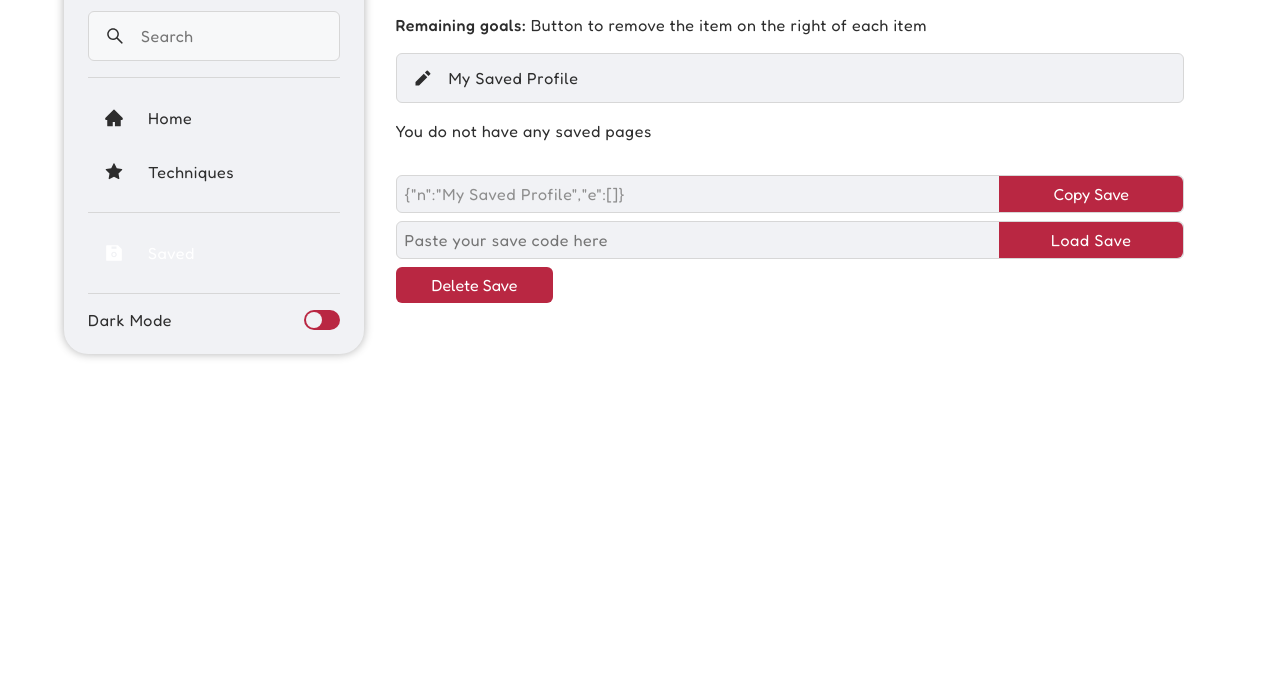
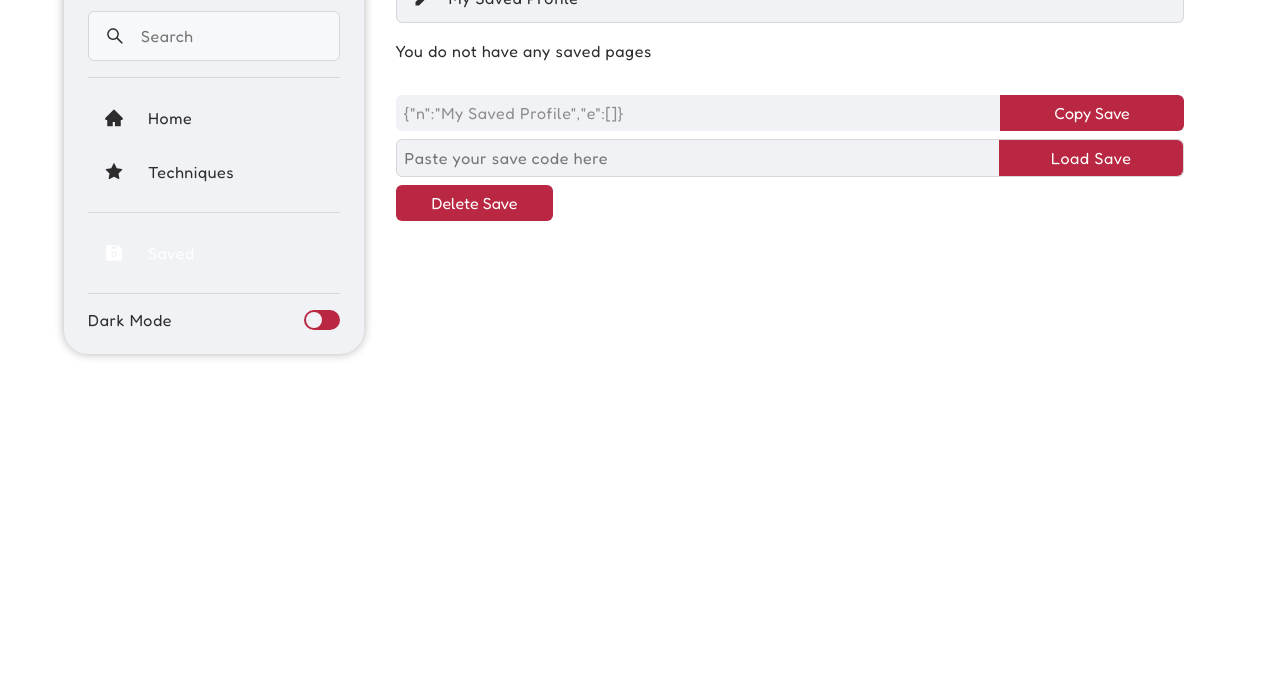
Before and after one commit to robchendev/Guitardex_old, a Gatsby site: page /saved in a window 1280 px wide. Shown: the part 125-800 px from the top of the page. Built offline with nearby package versions, Linux system fonts and the light colour scheme; Gatsby itself is replaced by a stand-in of ours.

Commit message:
fixed bugs, refactored code and made everything look better

```diff
--- a/src/pages/saved.js
+++ b/src/pages/saved.js
@@ -1,4 +1,4 @@
-import React, { Component, useCallback, useEffect, useState } from "react"
+import React, { useEffect, useState } from "react"
 import Layout from "../components/Layout/Layout"
 import styled from "@emotion/styled"
 import { useLocation } from "@reach/router";
@@ -48,8 +48,8 @@ const TechniqueList = styled.ul`
 
 `
 
-const SavedTechnique = styled(Link)`
-  color: #fff !important;
+// Remove stuff from here
+const SavedTechnique = styled.div`
   background-color: var(--color-bg, ${COLORS.bg.light}) !important;
   transition: 0.3s;
   :hover {
@@ -58,8 +58,8 @@ const SavedTechnique = styled(Link)`
     margin-left: 1em;
   }
   color: var(--color-text, ${COLORS.text.light}) !important;
-  border-radius: calc(${v.borderRadius}*2);
-  padding: ${v.mdSpacing} !important;
+  border-radius: ${v.borderRadius};
+
   user-select: none;
   position: relative;
   width: 100%;
@@ -87,7 +87,7 @@ const SaveNameInput = styled.div`
   display: flex;
   margin-bottom: 1em;
 `
-export const SaveNameIcon = styled.button`
+const SaveNameIcon = styled.button`
   ${btnReset};
   padding: calc(${v.mdSpacing} - 2px) ${v.mdSpacing};
   display: flex;
@@ -96,12 +96,10 @@ export const SaveNameIcon = styled.button`
     font-size: 20px;
   }
 `
-
 const ExportSave = styled.div`
   background: var(--color-bg, ${COLORS.bg.light});
-  border: 1px solid var(--color-bg3, ${COLORS.bg3.light});
   border-radius: ${v.borderRadius};
-  textarea, input {
+  textarea {
     resize: none;
     white-space: nowrap;
     width:100%;
@@ -113,15 +111,10 @@ const ExportSave = styled.div`
     outline: none;
     border: none;
     background: transparent;
+    color: ${COLORS.placeholder};
     ::-webkit-scrollbar {
       display: none;
     }
-  }
-  input {
-    color: inherit;
-  }
-  textarea {
-    color: ${COLORS.placeholder};
   }
   button {
     width:30%;
@@ -135,6 +128,40 @@ const ExportSave = styled.div`
   align-items:center;
   margin-bottom: ${v.smSpacing};
 `
+const ImportSave = styled.div`
+  background: var(--color-bg, ${COLORS.bg.light});
+  border-radius: ${v.borderRadius};
+  border: 1px solid var(--color-bg3, ${COLORS.bg3.light});
+  input {
+    resize: none;
+    white-space: nowrap;
+    width:100%;
+    padding: 0 ${v.smSpacing};
+    font-family: inherit;
+    letter-spacing: inherit;
+    font-size: 16px;
+    width: 100%;
+    outline: none;
+    border: none;
+    background: transparent;
+    color: inherit;
+    ::-webkit-scrollbar {
+      display: none;
+    }
+  }
+  button {
+    width:30%;
+    padding: ${v.smSpacing};
+    color: #fff;
+    background-color: var(--color-primary, ${COLORS.primary.light});
+    border: none;
+    border-radius: 0 ${v.borderRadius} ${v.borderRadius} 0;
+  }
+  display: flex;
+  align-items:center;
+  margin-bottom: ${v.smSpacing};
+`
+
 // This is bad practice. Change it.
 const LinkButton = styled(Link)`
   color: #fff !important;
@@ -160,15 +187,24 @@ const DeleteButton = styled.button`
 `
 
 const Saved = () => {
+
+  const hasDuplicates = (array) => {
+    return (new Set(array)).size !== array.length;
+  }
+
   let savedObj = {
     "n": "My Saved Profile",
     "e": []
   }
-  if (typeof window !== `undefined`) {
-    if (localStorage.getItem('save')) {
+
+  if (typeof window !== `undefined` && localStorage.getItem('save')) {
     try {
       const saveCheck = JSON.parse(localStorage.getItem('save'))
 
+      // techniques array has duplicate ids
+      if (hasDuplicates(saveCheck.e)) {
+        throw new Error("Import code has duplicate ID")
+      }
       // both NAME and ELEMENTS ARRAY are in the wrong format
       if (typeof saveCheck.n !== 'string' &&
         Object.prototype.toString.call(saveCheck.e) !== '[object Array]') {
@@ -188,49 +224,54 @@ const Saved = () => {
         savedObj = JSON.parse(localStorage.getItem('save'))
       }
     } catch (error) {
-        alert("Invalid save profile detected. Clearing save to prevent site crash.")
-      }
+      alert("Invalid save profile detected. Clearing save to prevent site crash.\n" + error)
     }
   }
 
-
   const [savedObjState, setSavedObjState] = useState(savedObj)
-  const [savedTechniques, setSavedTechniques] = useState(savedObjState.e)
+  const [techniques, setTechniques] = useState(savedObjState.e)
+  const [name, setName] = useState(savedObjState.n)
 
   useEffect(() => {
-    setSavedTechniques(savedObjState.e)
-    localStorage.setItem('save', JSON.stringify(savedObjState))
-    document.getElementById("exportText").value = localStorage.getItem('save')
+    setTechniques(savedObjState.e)
+    setName(savedObjState.n)
+    console.log("savedObjState useEffect")
   }, [savedObjState])
 
-  // Will run everytime savedTechniques is changed
   useEffect(() => {
-    let newSavedObj = {
-      "n": savedObjState.n,
-      "e": savedTechniques
-    }
-    setSavedObjState(newSavedObj)
-  }, [savedTechniques])
+    let newSavedObj = { "n": savedObjState.n, "e": techniques }
+    localStorage.setItem('save', JSON.stringify(newSavedObj))
+    document.getElementById("exportText").value = JSON.stringify(newSavedObj)
+  }, [savedObjState.n, techniques])
 
-  const [name, setName] = useState(savedObj.n)
   useEffect(() => {
-    let newSavedObj = {
-      "n": name,
-      "e": savedObj.e
-    }
-    setSavedObjState(newSavedObj) // make save into a CONST VARIABLE later
-  }, [name]);
+    let newSavedObj = { "n": name, "e": savedObjState.e }
+    localStorage.setItem('save', JSON.stringify(newSavedObj))
+    document.getElementById("exportText").value = JSON.stringify(newSavedObj)
+  }, [name, savedObjState.e]);
+
   const handleNameChange = (e) => {
     setName(e.target.value);
   }
+
+  const remindValidSave = () => {
+    document.getElementById("importText").value = ""
+    document.getElementById("importText").placeholder = "Please use a valid save"
+  }
+  const resetValidSave = () => {
+    document.getElementById("importText").value = ""
+    document.getElementById("importText").placeholder = "Paste your save code here"
+    document.getElementById("importText").placeholder = "Paste your save code here"
+  }
+
   const exportSave = () => {
-    // This is delayed by one character input, SHOULD BE FIXED NOW
     navigator.clipboard.writeText(localStorage.getItem('save'))
     document.getElementById("copyButton").innerHTML = "Copied!"
     setTimeout(() => {
       document.getElementById("copyButton").innerHTML = "Copy Save"
     }, 2 * 1000);
   }
+
   const importSave = () => {
     try {
       if (document.getElementById("importText").value) {
@@ -238,78 +279,73 @@ const Saved = () => {
         if (newSavedObj.n.length > 100) {
           newSavedObj.n = newSavedObj.n.substring(0, 97) + "..."
         }
-        localStorage.setItem('save', JSON.stringify(newSavedObj))
-        setName(JSON.parse(localStorage.getItem('save')).n)
-        setSavedObjState(JSON.parse(localStorage.getItem('save')))
-        document.getElementById("importText").value = ""
+        if (hasDuplicates(newSavedObj.e)) {
+          remindValidSave()
+          return
+        }
+        setSavedObjState(newSavedObj)
+        resetValidSave()
         document.getElementById("exportText").value = localStorage.getItem('save')
       } else {
-        document.getElementById("importText").placeholder = "Please paste a valid save"
+        remindValidSave()
       }
     } catch (error) {
-      document.getElementById("importText").value = ""
-      document.getElementById("importText").placeholder = "Please paste a valid save"
+      remindValidSave()
     }
 
   }
+
   const clearSave = () => {
-    if (window.confirm("This will delete your save. Continue?")) {
-      setSavedObjState({
-        "n": "",
-        "e": []
-      })
-      setName("")
-      document.getElementById("importText").value = ""
-      document.getElementById("importText").placeholder = "Paste your save code here"
+    if (window.confirm("This will delete your save. Click OK to continue.")) {
+      setSavedObjState({ "n": "", "e": [] })
+      resetValidSave()
     }
   }
+
   const clearItem = (id) => {
-    document.getElementById(id.toString()).style.display = "none";
-    const tempTechniqueList = savedObjState.e
-    const index = tempTechniqueList.indexOf(id);
-    if (index > -1) {
-      tempTechniqueList.splice(index, 1) // 2nd parameter means remove one item only
+    document.getElementById(id.toString()).style.display = "none"
+    const temp = techniques
+    const index = temp.indexOf(id)
+    if (index > -1) temp.splice(index, 1)
+    let newSavedObj = {
+      "n": savedObjState.n,
+      "e": temp
     }
-    setSavedTechniques(tempTechniqueList)
-    localStorage.setItem('save', JSON.stringify(savedObjState))
-    document.getElementById("exportText").value = JSON.stringify(savedObjState)
+    setSavedObjState(newSavedObj)
   }
   const location = useLocation().pathname
 
   const handleOnDragEnd = (result) => {
     if (!result.destination) return
-    const items = Array.from(savedTechniques)
+    const items = Array.from(techniques)
     const [reorderedItem] = items.splice(result.source.index, 1)
     items.splice(result.destination.index, 0, reorderedItem)
-    setSavedTechniques(items)
+    setTechniques(items)
   }
-
 
   return (
     <Layout title="Saved">
       <h1>Saved</h1>
-      <p>Rename the save by editing the title. Drag items to reorder them.</p>
-      <p><strong>Remaining goals: </strong>Button to remove the item on the right of each item</p>
       <SaveNameInput>
         <SaveNameIcon>
           <RiPencilFill />
         </SaveNameIcon>
         <input id="saveName" type="text" maxLength="100" onChange={(e) => handleNameChange(e)} value={name} />
       </SaveNameInput>
-      {savedTechniques.length === 0 ? <p>You do not have any saved pages</p> : <></>}
+      {techniques.length === 0 ? <p>You do not have any saved pages</p> : <></>}
       <DragDropContext onDragEnd={handleOnDragEnd}>
         <Droppable droppableId="techniques" >
           {(provided) => (
             <TechniqueList {...provided.droppableProps} ref={provided.innerRef}>
-              {savedTechniques.map((id, index) => {
+              {techniques?.map((id, index) => {
                 return (
                   <Draggable key={id} draggableId={id.toString()} index={index}>
                     {(provided) => (
                       <li id={id.toString()} {...provided.draggableProps} {...provided.dragHandleProps} ref={provided.innerRef}>
                         <SavedTechnique>
                           <IdFindData id={id} />
-                          <DeleteItemButtonContainer onClick={() => { clearItem(id) }}>
-                            <DeleteItemButton >
+                          <DeleteItemButtonContainer>
+                            <DeleteItemButton onClick={() => { clearItem(id) }}>
                               <MdClose />
                             </DeleteItemButton>
                           </DeleteItemButtonContainer>
@@ -324,21 +360,17 @@ const Saved = () => {
           )}
         </Droppable>
       </DragDropContext>
-
       <ExportSave>
-        <textarea id="exportText" rows="1" disabled defaultValue={JSON.stringify(savedObjState)}></textarea>
+        <textarea id="exportText" rows="1" defaultValue={JSON.stringify(savedObjState)} disabled></textarea>
         <button id="copyButton" onClick={exportSave}>Copy Save</button>
       </ExportSave>
-      <ExportSave>
+      <ImportSave>
         <input id="importText" type="text" placeholder="Paste your save code here"></input>
         {/* i WOULD make an on Enter key event here, but that wont work well with <Link> */}
         <LinkButton onClick={importSave} to={location}>Load Save</LinkButton>
-      </ExportSave>
+      </ImportSave>
       <DeleteButton onClick={clearSave}>Delete Save</DeleteButton>
-
-
     </Layout>
   )
-  //{item.g}{item.s}MdClose
 }
 export default Saved
--- a/src/styles/theme.tsx
+++ b/src/styles/theme.tsx
@@ -30,7 +30,7 @@ export const COLORS = {
   },
   bg2: {
     light: 'rgb(255,255,255)',
-    dark: 'rgb(40,40,40)',
+    dark: 'rgb(37,37,37)',
   },
   bg3: {
     light: 'rgb(215,215,215)',
```
Also changed, not shown: src/components/IdFindData.js (+29 -1 lines), src/components/SearchBar.js (+3 -5 lines). Lines whose indentation alone changed are shown as unchanged.
